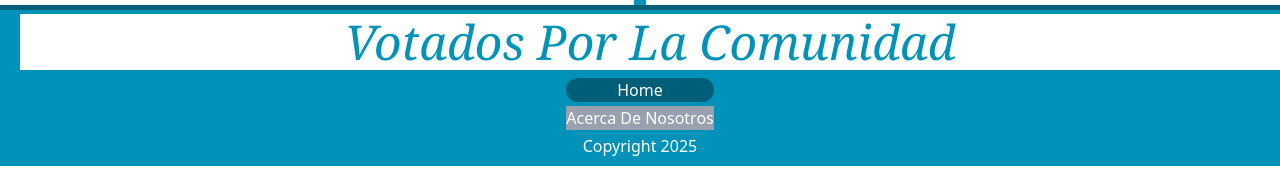
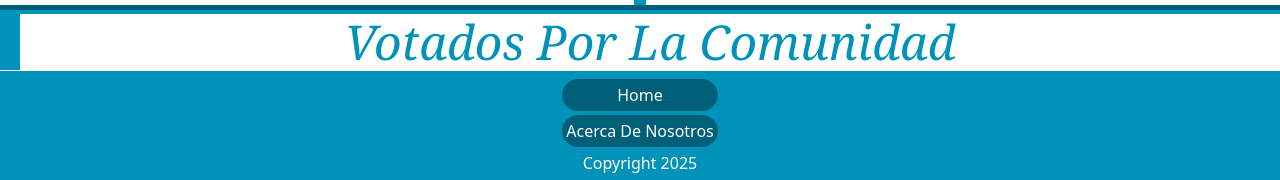
Before and after one commit to TylerBrock01/FE_gsono, a React (Vite) app: page / in a window 1280 px wide. Shown: the part 1742-1922 px from the top of the page. Built offline with nearby package versions, Linux system fonts and the light colour scheme; what @midudev/tailwind-animations would draw is missing.

Commit message:
style updated

```diff
--- a/src/layout/HomeLayout.tsx
+++ b/src/layout/HomeLayout.tsx
@@ -35,10 +35,10 @@ export default function HomeLayout() {
                 <div>
                     <Outlet/>
                 </div>
-                <footer className='text-white p-2'>
+                <footer className='border-t-1 py-2 flex justify-center text-white'>
                     <nav className=" grid justify-center capitalize gap-1">
-                        <Link className='text-white bg-cyan-800  flex justify-center rounded-full' to="/">Home</Link>
-                        <Link className='text-white bg-gray-400' to="/about">Acerca de nosotros</Link>
+                        <Link className='text-white bg-cyan-800  flex justify-center rounded-full p-1' to="/">Home</Link>
+                        <Link className='text-white bg-cyan-800 flex justify-center rounded-full p-1' to="/about">Acerca de nosotros</Link>
                         <h2 className='flex justify-center'>Copyright 2025</h2>
 
                     </nav>
```
